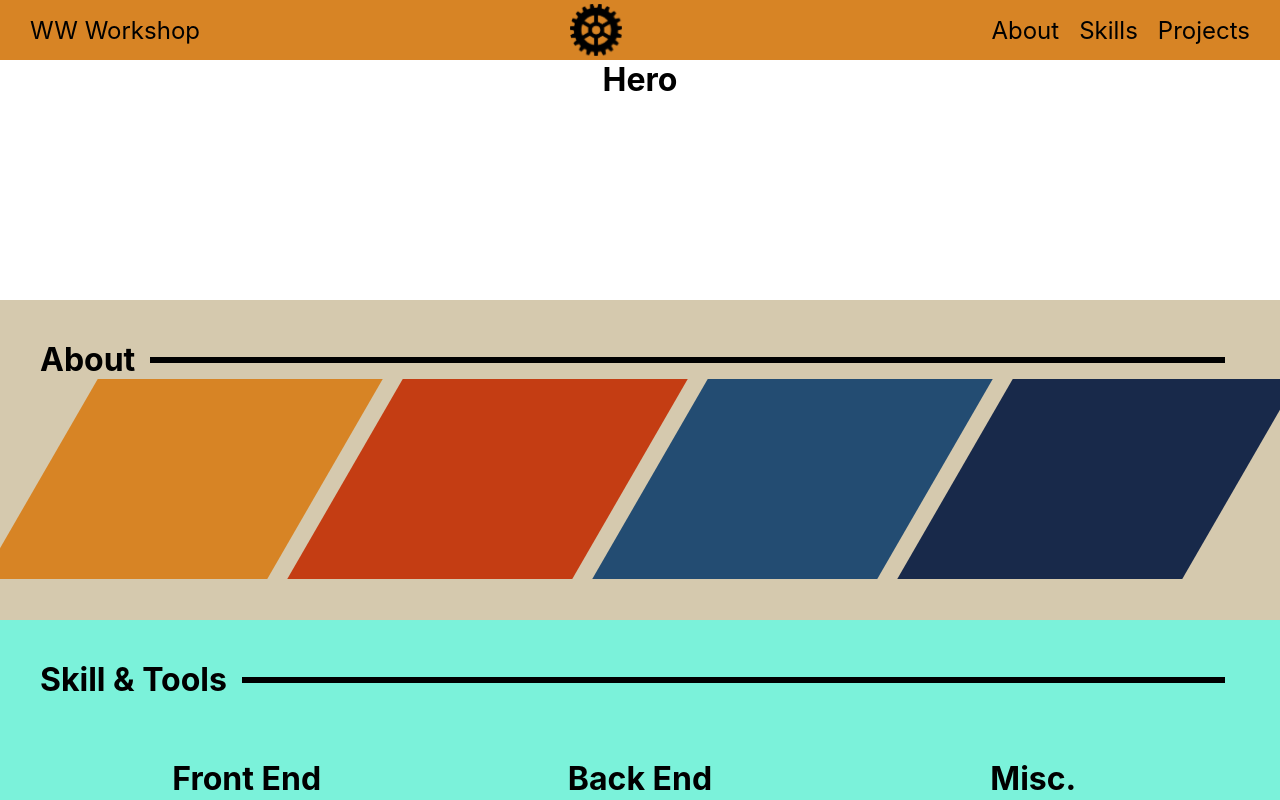
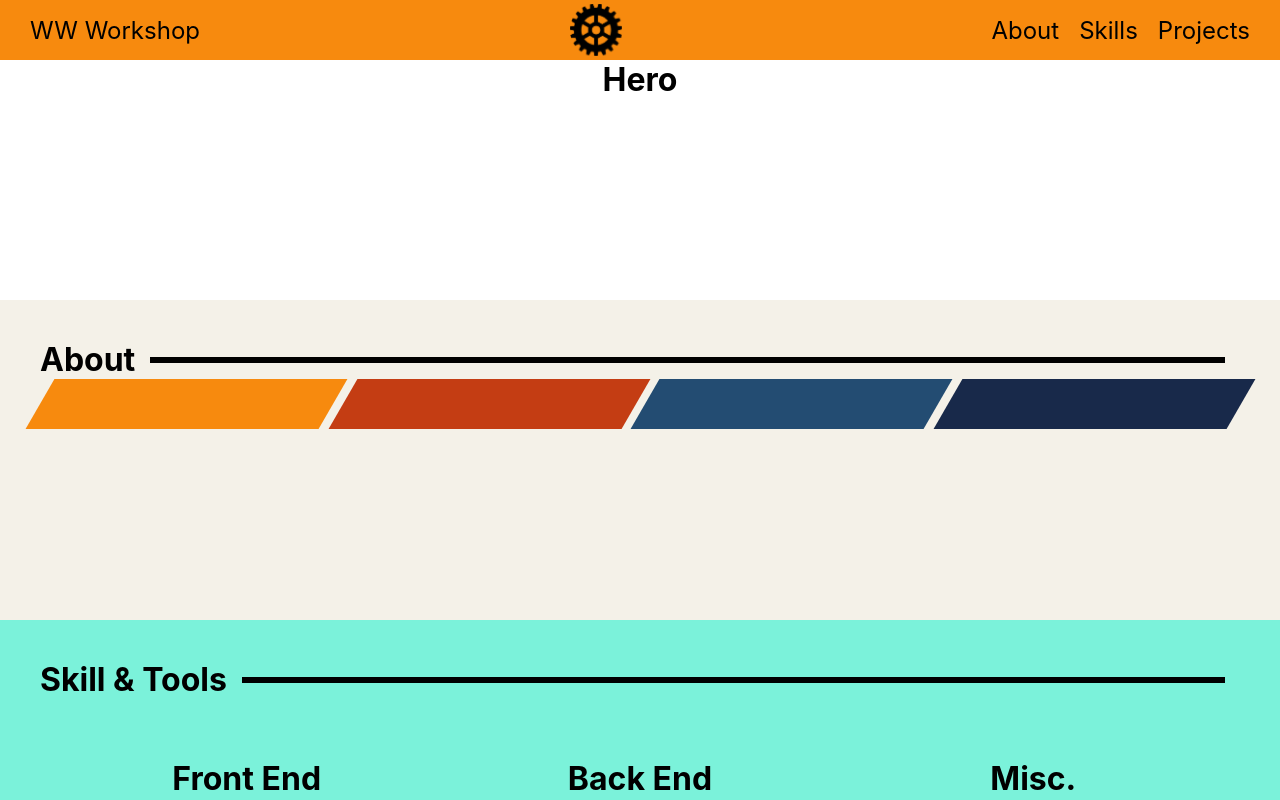
Before and after one commit to williamfwheeler/personal-site, a React (Create React App) app: page / in a window 1280 px wide. Shown: the top 800 px of the page. Built offline with nearby package versions, Linux system fonts and the light colour scheme.

Commit message:
update offwhite color

```diff
--- a/src/components/about.css
+++ b/src/components/about.css
@@ -1,12 +1,13 @@
 :root {
     --mainBlack: black;
-    --mainOrange: #D78425;
+    --mainOrange: #f78a0e;
     --mainRedOrange: #C43D13;
     --mainNavy: #234C72;
     --mainDarkBlue: #18294A;
     --mainBlue: aquamarine;
     --mainWhite: white;
-    --offWhite: #D5C9AE;
+    /* --offWhite: #D5C9AE; */
+    --offWhite: rgb(244,241,232);
 }
 
 .about {
@@ -17,12 +18,12 @@
 
 .stripeContainer {
     display: flex;
-    column-gap: 20px;
+    column-gap: 10px;
 }
 
 .stripe {
     flex: 1;
-    height: 200px;
+    height: 50px;
     transform: skew(-30deg);
 }
 
```
